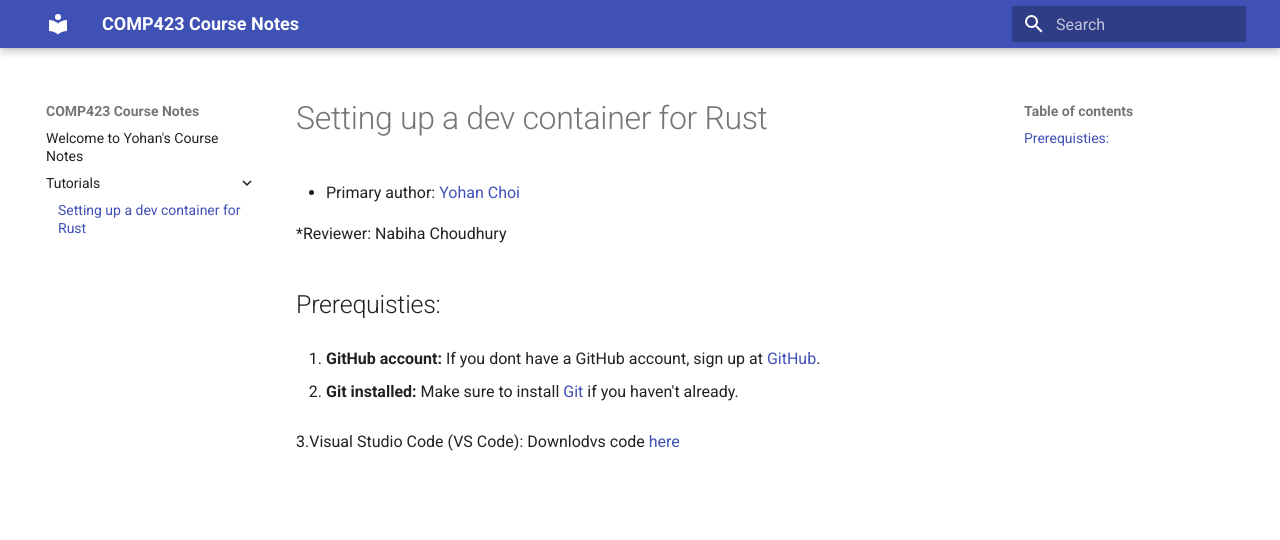
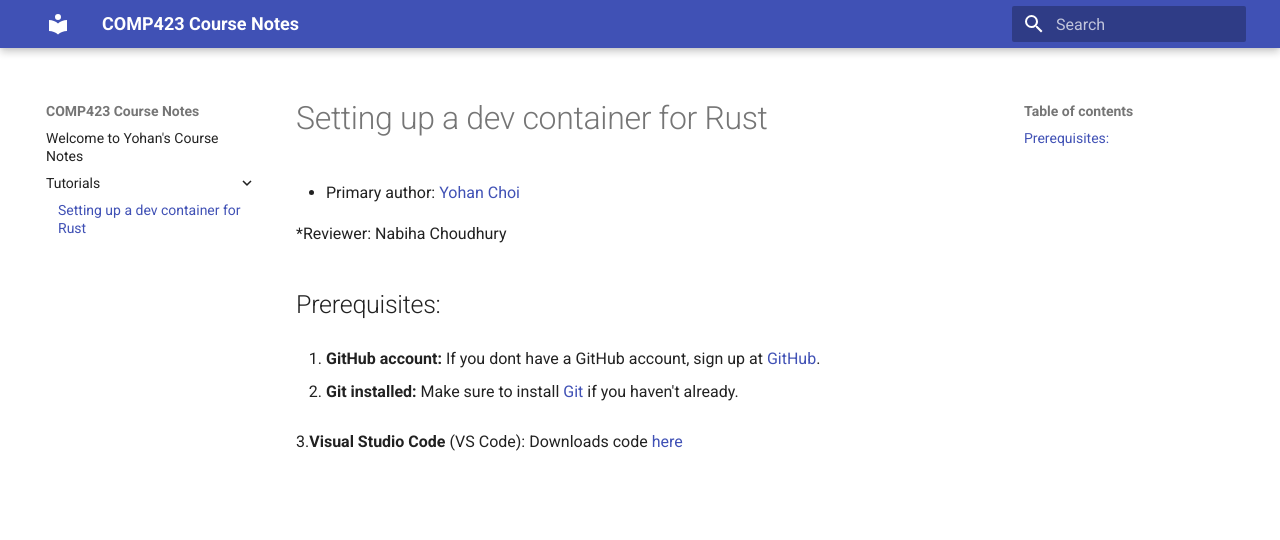
Before and after one commit to YummyYohan/comp423-course-notes, an MkDocs documentation site: the page built from docs/tutorials/rust-setup.md, in a window 1280 px wide. Shown: the top 540 px of the page. Built offline with MkDocs 1.6.1 and Material for MkDocs 9.7.7, drawn with Linux system fonts in a browser that asks for light colours.

Commit message:
Fixed typos, and changed font weigth of 3rd prereq

```diff
--- a/docs/tutorials/rust-setup.md
+++ b/docs/tutorials/rust-setup.md
@@ -4,10 +4,10 @@
 
 *Reviewer: Nabiha Choudhury
 
-## Prerequisties:
+## Prerequisites:
 
 1. **GitHub account:** If you dont have a GitHub account, sign up at [GitHub](https://github.com/signup).
 
 2. **Git installed:** Make sure to install [Git](https://git-scm.com/book/en/v2/Getting-Started-Installing-Git) if you haven't already.
 
-3.Visual Studio Code (VS Code): Downlodvs code [here](https://code.visualstudio.com/)
+3.**Visual Studio Code** (VS Code): Downloads code [here](https://code.visualstudio.com/)
```
